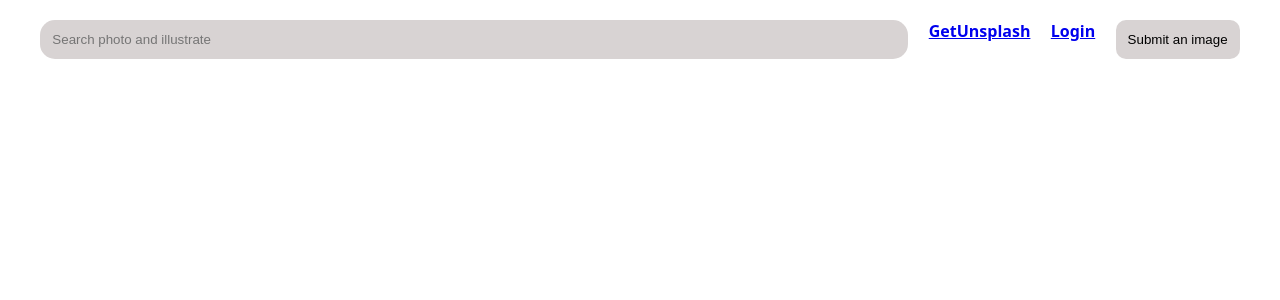
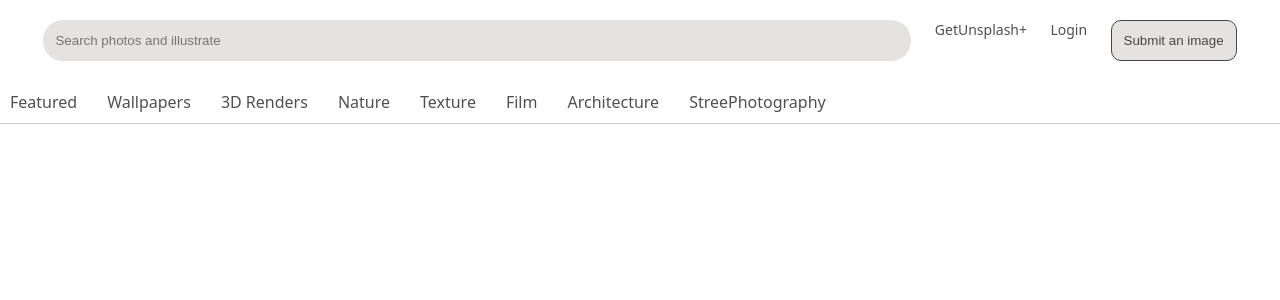
Before and after one commit to ahmed-raza-24/unsplash-clone, a React app: page / in a window 1280 px wide. Shown: the top 300 px of the page. Built offline with nearby package versions, Linux system fonts and the light colour scheme; the HTML template or start-up script is replaced by a standard one.

Commit message:
Navbar updated features

```diff
--- a/src/components/Navbar.jsx
+++ b/src/components/Navbar.jsx
@@ -5,11 +5,21 @@ const Navbar = () => {
   return (
     <div>
         <div className='Navbar'>
-            <input type='search' placeholder='Search photo and illustrate' />
-            <NavLink to="/getUnsplash" >GetUnsplash</NavLink>
+            <input type='search' placeholder='Search photos and illustrate' />
+            <NavLink to="/getUnsplash" >GetUnsplash+</NavLink>
             <NavLink to="/login" >Login</NavLink>
             <button className='Submit'>Submit an image</button>
         </div>
+        <div className='section'>
+              <NavLink to="/Featured">Featured</NavLink>
+              <NavLink to="/Wallpapers">Wallpapers</NavLink>
+              <NavLink to="/3DRenders">3D Renders</NavLink>
+              <NavLink to="/Nature">Nature</NavLink>
+              <NavLink to="/Texture">Texture</NavLink>
+              <NavLink to="/Film">Film</NavLink>
+              <NavLink to="/Architecture">Architecture</NavLink>
+              <NavLink to="/StreetPhotography">StreePhotography</NavLink>
+          </div>
     </div>
   )
 }
--- a/src/index.css
+++ b/src/index.css
@@ -20,14 +20,40 @@ body{
   width: 70%;
   padding: 12px;
   border: none;
-  border-radius: 15px;
-  background-color: rgb(216, 211, 211);
+  border-radius: 20px;
+  background-color: rgba(216, 211, 211, 0.651);
+}
+
+.Navbar a{
+  text-decoration: none;
+  font-weight: 500;
+  color: rgba(0, 0, 0, 0.692);
+  font-size: 14px;
 }
 
 .Submit{
   padding: 12px;
-  border: none;
   border-radius: 10px;
-  background-color: rgb(216, 211, 211);
+  background-color: rgba(216, 211, 211, 0.651);
   cursor: pointer;
+  border: 0.5px solid rgb(71, 69, 69);
+  color: rgba(0, 0, 0, 0.692);
 }
+
+.section{
+  display: flex;
+  gap: 30px;
+  padding: 10px;
+  border-bottom: 0.5px solid rgba(128, 128, 128, 0.397);
+}
+
+.section a {
+  text-decoration: none;
+  color: rgba(0, 0, 0, 0.692);
+  font-weight: 500;
+}
+
+.section a.active {
+  border-bottom: 2px solid black;
+  padding-bottom: 15px;
+}
```
